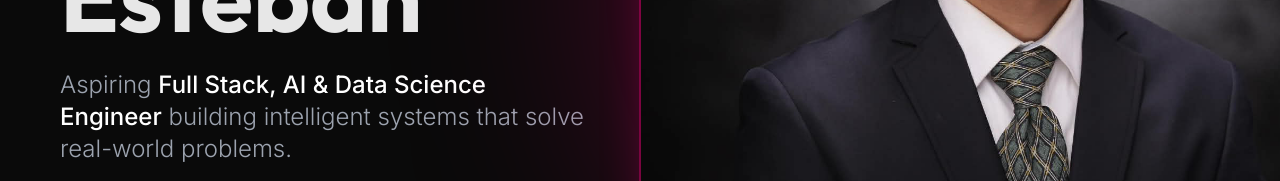
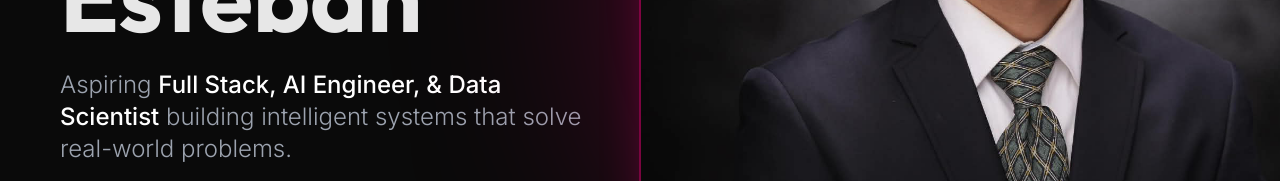
Before and after one commit to 0910jz/MyPortfolio, a React (Vite) app: page / in a window 1280 px wide. Shown: the part 510-691 px from the top of the page. Built offline with nearby package versions, Linux system fonts and the light colour scheme.

Commit message:
Update Hero.jsx

```diff
--- a/src/components/Hero.jsx
+++ b/src/components/Hero.jsx
@@ -25,7 +25,7 @@ const Hero = () => {
             </h1>
 
             <p className="text-xl md:text-2xl text-gray-400 font-light max-w-2xl mb-10 leading-relaxed">
-              Aspiring <span className="text-white font-medium">Full Stack, AI & Data Science Engineer</span> building intelligent systems that solve real-world problems.
+              Aspiring <span className="text-white font-medium">Full Stack, AI Engineer, & Data Scientist</span> building intelligent systems that solve real-world problems.
             </p>
           </div>
 
```
